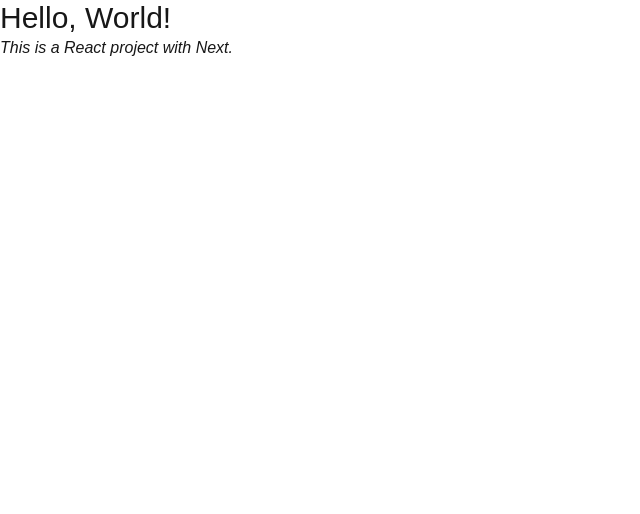
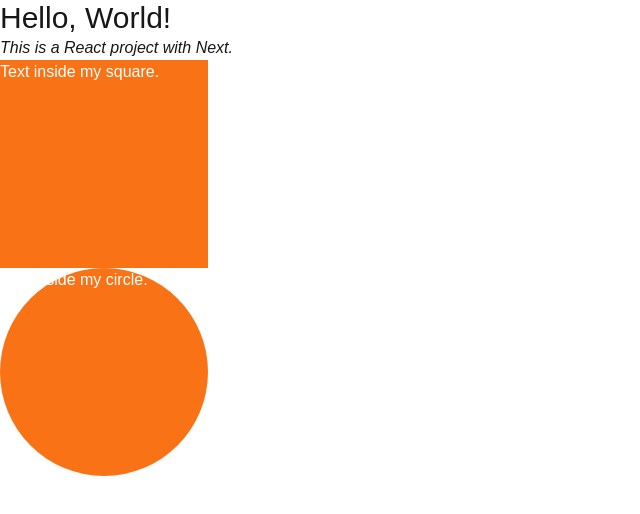
Before and after one commit to arthurfsvieira/react-first-project, a Next.js app: page / in a window 1280 px wide. Shown: the top 514 px of the page, without its empty margins (0-640 px from the left). Built offline with nearby package versions, Linux system fonts and the light colour scheme.

Commit message:
exporting components

```diff
--- a/src/app/page.tsx
+++ b/src/app/page.tsx
@@ -1,8 +1,14 @@
+import Square, { Circle } from "@/components/Geometrics";
+
 function Page (){
   return (
     <div>
       <h1 className="text-bold text-3xl">Hello, World!</h1>
       <h1 className="italic">This is a React project with Next.</h1>
+
+      <Square/>
+      <Circle/>
+
     </div>
   );
 }
--- /dev/null
+++ b/src/components/Geometrics.tsx
@@ -0,0 +1,17 @@
+function Square () {
+    return(
+        <div className="w-52 h-52 bg-orange-500 text-white">
+            Text inside my square.
+        </div>
+    );
+};
+
+export const Circle = () => {
+    return (
+        <div className="w-52 h-52 bg-orange-500 text-white rounded-full">
+            Text inside my circle.
+        </div>
+    );
+}
+
+export default Square;
```
